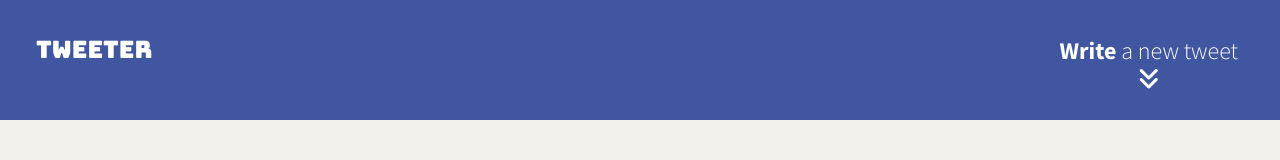
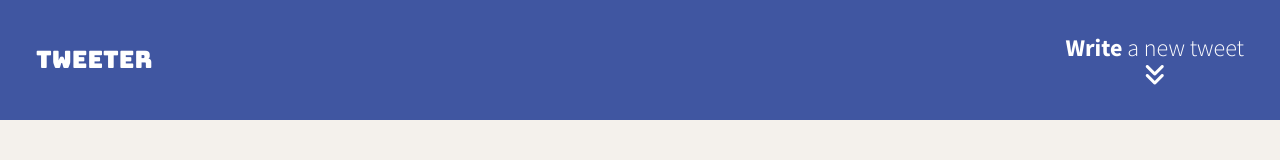
Before and after one commit to ihfung/tweeter, a website: page public/index.html in a window 1280 px wide. Drawn offline with nearby package versions, Linux system fonts and the light colour scheme.

Commit message:
updated nav bar and arrow down button

```diff
--- a/public/index.html
+++ b/public/index.html
@@ -23,8 +23,8 @@
   <body>
     <!-- Top nav bar (fixed) -->
     <nav>
-      <span>tweeter</span>
-      <button class="postButton" ><b>Write</b> a new tweet<br/><i class="fa fa-angle-double-down"></i> </button>
+      <span class="titleNav">tweeter</span>
+      <span class="postButton" ><b>Write</b> a new tweet<br/><span class="arrowDown"><i class="fa fa-angle-double-down"></i></span></span>
     </nav>
 
     <!-- Page-specific (main) content here -->
--- a/public/styles/nav.css
+++ b/public/styles/nav.css
@@ -1,15 +1,19 @@
 nav {
-  font-family: "Bungee", sans-serif;
   height: 120px;
   width: 100%;
   background-color: #4056A1;
   color: #FFFFFF;
   padding: 1.5em;
+  display: flex;
+  justify-content: space-between;
+  align-items: center;
+ }
 
+ .titleNav {
+  font-family: "Bungee", sans-serif;
  }
 
  .postButton {
-  float: right;
   height: auto;
   font-family: "Source Sans Pro", sans-serif;
   background-color: #4056A1;
@@ -17,3 +21,10 @@ nav {
   border: none;
 
  }
+
+.arrowDown {
+  display: flex;
+  flex-direction: flex-end;
+  justify-content: center;
+
+}
--- a/server/data-files/initial-tweets.json
+++ b/server/data-files/initial-tweets.json
@@ -8,7 +8,7 @@
     "content": {
       "text": "If I have seen further it is by standing on the shoulders of giants"
     },
-    "created_at": 1716058007202
+    "created_at": 1716058609570
   },
   {
     "user": {
@@ -19,6 +19,6 @@
     "content": {
       "text": "Je pense , donc je suis"
     },
-    "created_at": 1716144407202
+    "created_at": 1716145009570
   }
 ]
```
